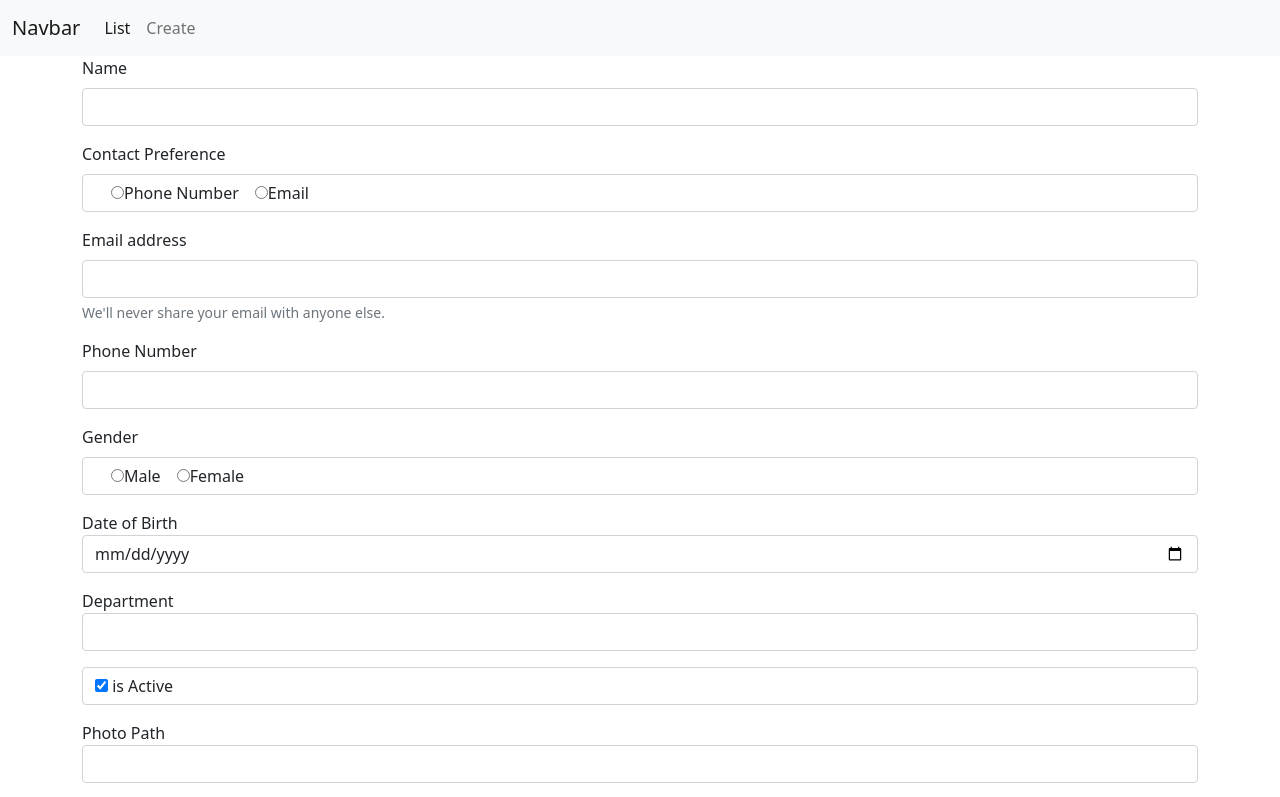
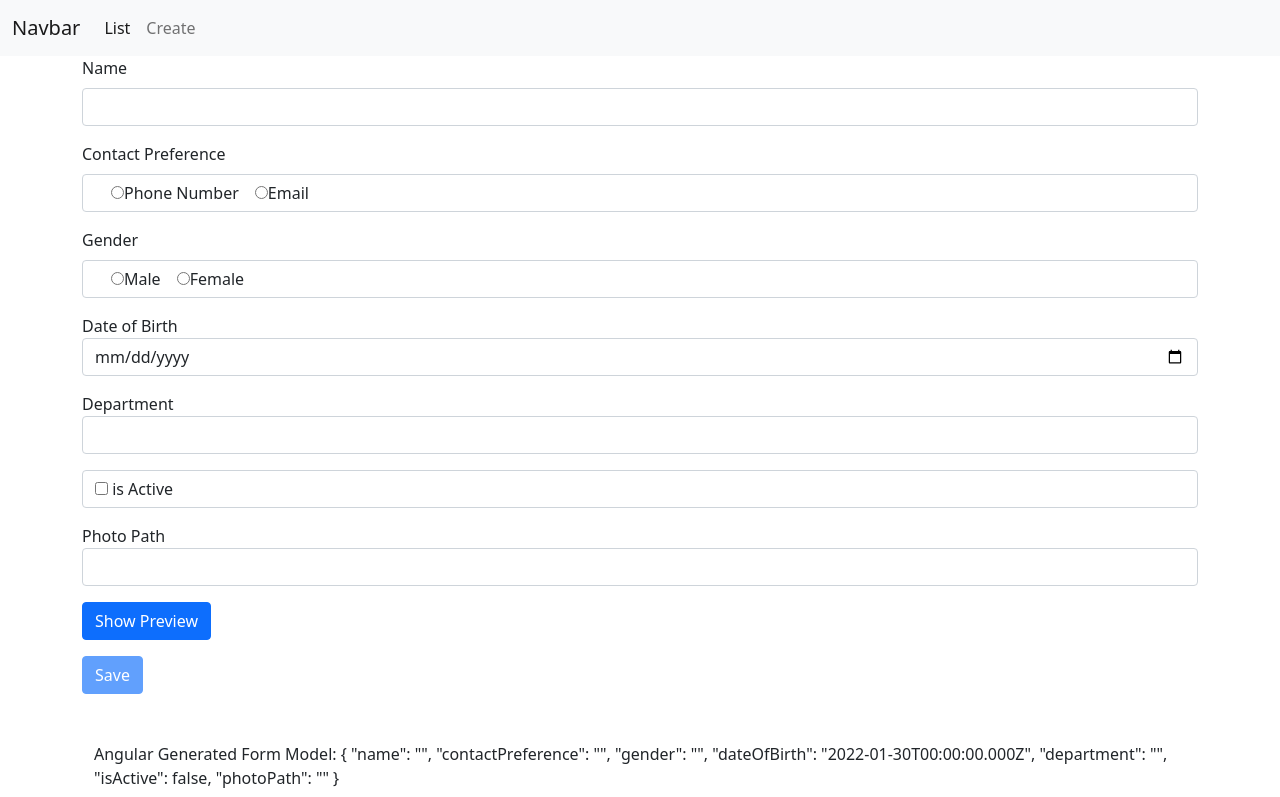
Before and after one commit to Parth0990/AngularForms, an Angular app: page /create in a window 1280 px wide. Shown: the top 797 px of the page. Built offline with nearby package versions, Linux system fonts and the light colour scheme.

Commit message:
First Commit

```diff
--- a/src/app/employees/create-employee.component.html
+++ b/src/app/employees/create-employee.component.html
@@ -10,12 +10,12 @@
       <input
         type="text"
         [class.invalidBorder]="nameControl.invalid && nameControl.touched"
-        ngModel
+        [(ngModel)]="employee.name"
         class="form-control"
         name="name"
         id="name"
         #nameControl="ngModel"
-        required="{{required}}"
+        required="{{ required }}"
       />
       <span
         [class.invalidColor]="nameControl.invalid && nameControl.touched"
@@ -25,15 +25,22 @@
     </div>
 
     <div class="form-group mb-3 has-error">
-      <label class="form-label">Contact Preference</label>
+      <label
+        class="form-label"
+        [class.invalidColor]="choicecontrol.invalid && choicecontrol.touched"
+        >Contact Preference</label
+      >
       <div class="form-control">
-        <label class="radio-inline mx-3" [class.invalidColor]="choicecontrol.invalid && choicecontrol.touched"
-          ><input
+        <label class="radio-inline mx-3">
+          <input
             type="radio"
             value="phoneNumber"
-            ngModel
+            [(ngModel)]="employee.contactPreference"
             name="contactPreference"
-            required="{{required}}"
+            required="{{ required }}"
+            [class.invalidBorder]="
+              choicecontrol.invalid && choicecontrol.touched
+            "
             #choicecontrol="ngModel"
           />Phone Number</label
         >
@@ -41,102 +48,201 @@
           ><input
             type="radio"
             value="email"
-            ngModel
+            [(ngModel)]="employee.contactPreference"
             name="contactPreference"
+            required="{{ required }}"
+            [class.invalidBorder]="
+              choicecontrol.invalid && choicecontrol.touched
+            "
           />Email</label
         >
       </div>
     </div>
 
-    <div class="mb-3">
-      <label for="exampleInputEmail1" class="form-label" [class.invalidColor]="emailcontrol.invalid && emailcontrol.touched">Email address</label>
+    <div>
+      <div class="mb-3" *ngIf="employeeForm.value.contactPreference == 'email'">
+        <label
+          for="exampleInputEmail1"
+          class="form-label"
+          [class.invalidColor]="emailcontrol.invalid && emailcontrol.touched"
+          >Email address</label
+        >
         <input
           type="email"
-        ngModel
+          [(ngModel)]="employee.email"
           name="email"
+          pattern="^[a-zA-Z0-9+_.-]+@[a-zA-Z0-9.-]+$"
           class="form-control"
           id="exampleInputEmail1"
-        required="{{required}}"
-        [class.invalidColor]="emailcontrol.invalid && emailcontrol.touched"
+          required="{{ employeeForm.value.contactPreference == 'email' }}"
+          [class.invalidBorder]="emailcontrol.invalid && emailcontrol.touched"
           #emailcontrol="ngModel"
           aria-describedby="emailHelp"
         />
-      <div id="emailHelp" class="form-text">
-        We'll never share your email with anyone else.
-      </div>
+
         <span
-      [class.invalidColor]="emailcontrol.invalid && emailcontrol.touched"
-      *ngIf="emailcontrol.invalid && emailcontrol.touched"
+        [class.invalidColor]="emailcontrol.errors?.['required'] && emailcontrol.touched"
+          *ngIf="emailcontrol.errors?.['required'] && emailcontrol.touched"
           >Required Field</span
+        >
+        <span
+          [class.invalidColor]="emailcontrol.errors?.['pattern'] && emailcontrol.touched"
+          *ngIf="emailcontrol.errors?.['pattern'] && emailcontrol.touched"
+          >Match Pattern</span
         >
       </div>
 
-    <div class="mb-3">
-      <label for="phoneNumber" class="form-label">Phone Number</label>
+      <div
+        class="mb-3"
+        *ngIf="employeeForm.value.contactPreference == 'phoneNumber'"
+      >
+        <label
+          for="phoneNumber"
+          class="form-label"
+          [class.invalidColor]="
+            phoneNumbercontrol.invalid && phoneNumbercontrol.touched
+          "
+          >Phone Number</label
+        >
         <input
-        type="text"
-        ngModel
+          type="tel"
+          pattern="^[789]\d{9}$"
+          [(ngModel)]="employee.phoneNumber"
+          #phoneNumbercontrol="ngModel"
           name="phoneNumber"
           class="form-control"
           id="phoneNumber"
+          required="{{ employeeForm.value.contactPreference == 'phoneNumber' }}"
+          [class.invalidBorder]="
+            phoneNumbercontrol.invalid && phoneNumbercontrol.touched
+          "
         />
+        <span
+          [class.invalidColor]="
+            phoneNumbercontrol.errors?.['required'] && phoneNumbercontrol.touched
+          "
+          *ngIf="phoneNumbercontrol.errors?.['required'] && phoneNumbercontrol.touched"
+          >Required Field</span
+        >
+
+        <span
+          [class.invalidColor]="
+          phoneNumbercontrol.errors?.['pattern']  && phoneNumbercontrol.touched  "
+          *ngIf="phoneNumbercontrol.touched && phoneNumbercontrol.errors?.['pattern']"
+          > Match Pattern </span
+        >
+      </div>
     </div>
 
     <div class="form-group mb-3">
       <label class="form-label">Gender</label>
       <div class="form-control">
         <label class="radio-inline mx-3"
-          ><input type="radio" value="male" ngModel name="gender" />Male</label
+          ><input
+            type="radio"
+            value="male"
+            [(ngModel)]="employee.gender"
+            name="gender"
+            required="{{ required }}"
+            [class.invalidBorder]="
+              choicecontrol.invalid && choicecontrol.touched
+            "
+          />Male</label
         >
         <label for="exampleInputEmail1" class="radio-inline"
           ><input
             type="radio"
             value="female"
-            ngModel
+            [(ngModel)]="employee.gender"
             name="gender"
+            required="{{ required }}"
+            [class.invalidBorder]="
+              choicecontrol.invalid && choicecontrol.touched
+            "
           />Female</label
         >
       </div>
     </div>
 
     <div class="form-group mb-3">
-      <label for="dateOfBirth">Date of Birth</label>
+      <label
+        for="dateOfBirth"
+        [class.invalidColor]="datecontrol.invalid && datecontrol.touched"
+        >Date of Birth</label
+      >
       <input
         id="dateOfBirth"
         name="dateOfBirth"
-        ngModel
+        [(ngModel)]="employee.dateOfBirth"
         class="form-control"
         type="date"
+        #datecontrol="ngModel"
+        required="{{ required }}"
+        [class.invalidBorder]="datecontrol.invalid && datecontrol.touched"
       />
+      <span
+        [class.invalidColor]="datecontrol.invalid && datecontrol.touched"
+        *ngIf="datecontrol.invalid && datecontrol.touched"
+        >Required Field</span
+      >
     </div>
 
     <div class="mb-3">
-      <label for="department">Department</label>
-      <select class="form-control" id="department" name="department" ngModel>
+      <label
+        for="department"
+        [class.invalidColor]="deptcontrol.invalid && deptcontrol.touched"
+        >Department</label
+      >
+      <select
+        class="form-control"
+        id="department"
+        name="department"
+        [(ngModel)]="employee.department"
+        #deptcontrol="ngModel"
+        required="{{ required }}"
+        [class.invalidBorder]="deptcontrol.invalid && deptcontrol.touched"
+      >
         <option *ngFor="let dept of departments" [value]="dept.id">
           {{ dept.name }}
         </option>
       </select>
+      <span
+        [class.invalidColor]="deptcontrol.invalid && deptcontrol.touched"
+        *ngIf="deptcontrol.invalid && deptcontrol.touched"
+        >Required Field</span
+      >
     </div>
 
     <div class="form-group mb-3">
       <div class="form-control">
         <label for="" class="checkbox-inline">
-          <input type="checkbox" [(ngModel)]="isActive" name="isActive" /> is
+          <input type="checkbox" [(ngModel)]="employee.isActive" name="isActive" /> is
           Active
         </label>
       </div>
     </div>
 
     <div class="form-group mb-3">
-      <label for="photoPath">Photo Path</label>
+      <label
+        for="photoPath"
+        [class.invalidColor]="imgcontrol.invalid && imgcontrol.touched"
+        >Photo Path</label
+      >
       <input
         id="photoPath"
         name="photoPath"
-        [(ngModel)]="photoPath"
+        [(ngModel)]="employee.photoPath"
+        #imgcontrol="ngModel"
+        required="{{ required }}"
+        [class.invalidBorder]="imgcontrol.invalid && imgcontrol.touched"
         type="text"
         class="form-control"
       />
+      <span
+        [class.invalidColor]="imgcontrol.invalid && imgcontrol.touched"
+        *ngIf="imgcontrol.invalid && imgcontrol.touched"
+        >Required Field</span
+      >
     </div>
 
     <div class="form-group mb-3">
@@ -150,7 +256,7 @@
     </div>
 
     <div class="form-group mb-3">
-      <img [src]="photoPath" class="imageClass" *ngIf="previewPhoto" />
+      <img [src]="employee.photoPath" class="imageClass" *ngIf="previewPhoto" />
     </div>
 
     <button
--- a/src/app/employees/create-employee.component.ts
+++ b/src/app/employees/create-employee.component.ts
@@ -1,6 +1,7 @@
 import { Component, OnInit } from '@angular/core';
-import { NgForm } from '@angular/forms';
+import { FormControl, NgForm, Validators } from '@angular/forms';
 import { Department } from '../models/deptartment.model';
+import { Employee } from '../models/employee.model';
 
 @Component({
   selector: 'app-create-employee',
@@ -8,6 +9,20 @@ import { Department } from '../models/deptartment.model';
   styleUrls: ['./create-employee.component.css']
 })
 export class CreateEmployeeComponent implements OnInit {
+
+  dateOfBirth: Date = new Date(2022, 0 , 30);
+  employee: Employee = {
+    id: 0,
+    name:"",
+    gender: "",
+    email:"",
+    phoneNumber:0,
+    contactPreference:"",
+    dateOfBirth: this.dateOfBirth,
+    department:"",
+    isActive:false,
+    photoPath:""
+  }
 
   departments: Department[]=[
     {id:'D1',name:'Help Desk'},
@@ -37,4 +52,7 @@ required:boolean=true;
     console.log(empForm.value);
     console.log(empForm);
   }
+
+
+
 }
```
Lines whose indentation alone changed are shown as unchanged.
